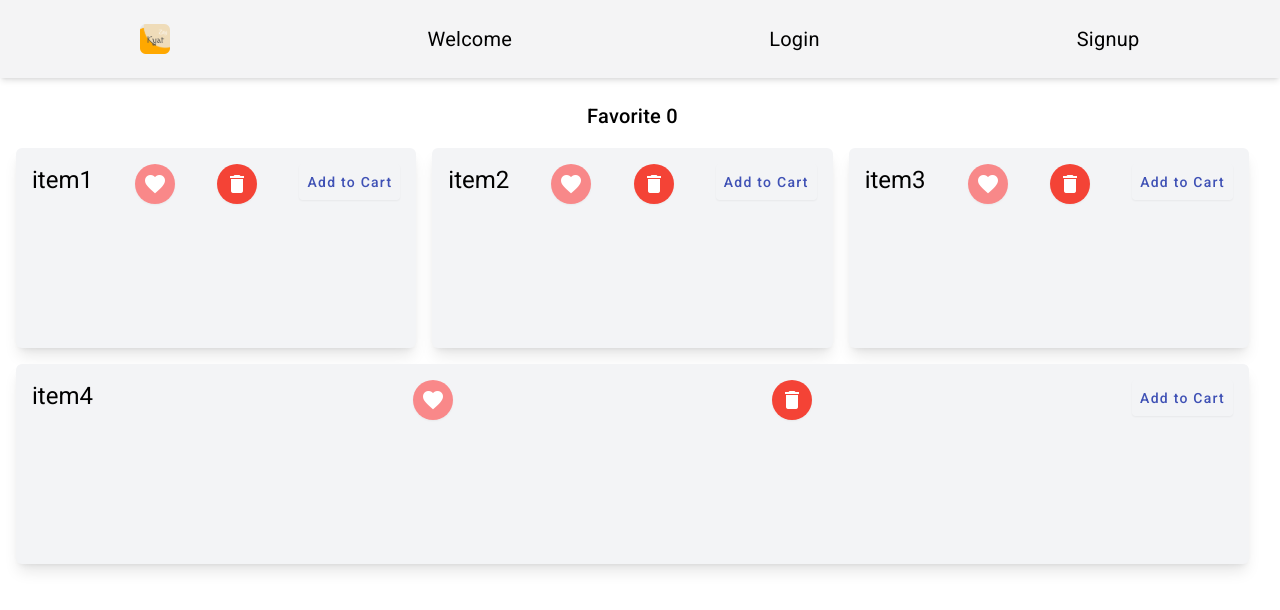
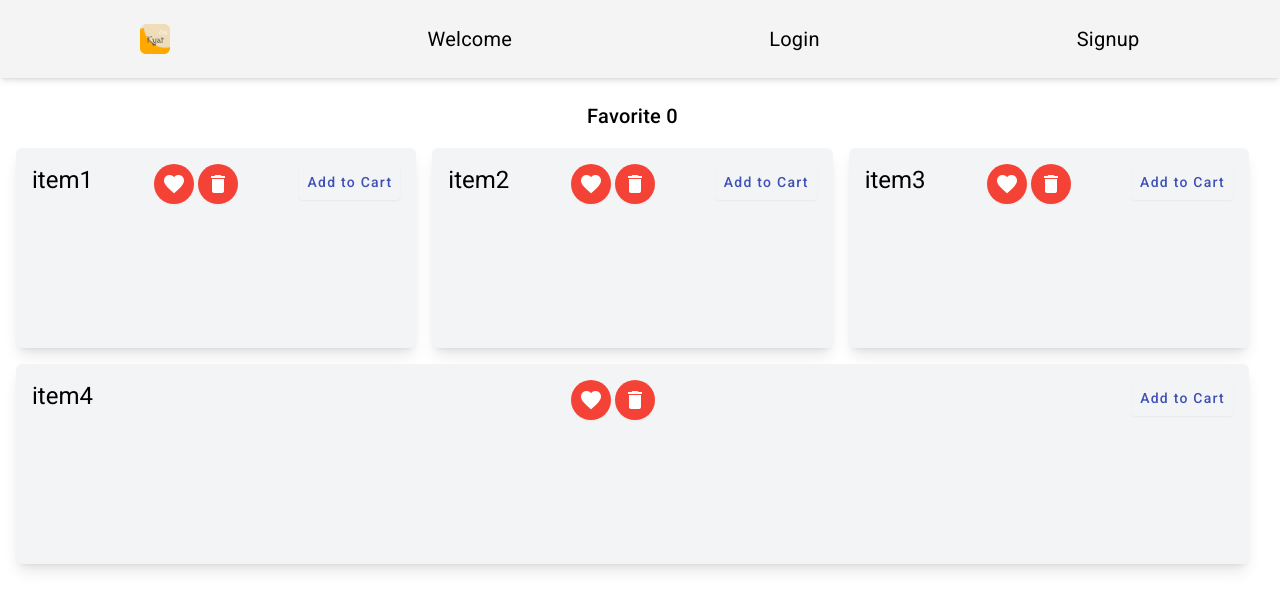
Before and after one commit to thanhtutzaw/kyatzay, an Angular app: page / in a window 1280 px wide. Shown: the top 610 px of the page. Built offline with nearby package versions, Linux system fonts and the light colour scheme.

Commit message:
update : heart

```diff
--- a/src/app/shop-cards/shop-cards.component.html
+++ b/src/app/shop-cards/shop-cards.component.html
@@ -4,9 +4,9 @@
     class="bg-gray-100 justify-between shadow-lg flex min-w-[300px] h-[200px] p-4 flex-[1_0_300px] rounded-md"
   >
     <h1>{{ item.title }}</h1>
+    <div class="flex flex-wrap gap-1">
       <button
         class="!shadow-sm"
-      [class]="item.favorite ? '!bg-[#ff000014]' : '!bg-[#ff000071]'"
         mat-mini-fab
         type="button"
         [color]="item.favorite ? 'transparent' : 'warn'"
@@ -26,13 +26,19 @@
       >
         <mat-icon>delete</mat-icon>
       </button>
+    </div>
     <button
       class="!shadow-sm"
       mat-button
       color="primary"
       type="button"
       (click)="
-        updateCart({ id: item.title, createdAt: 'd', title: item.title , price:item.price })
+        updateCart({
+          id: item.title,
+          createdAt: 'd',
+          title: item.title,
+          price: item.price
+        })
       "
     >
       Add to Cart
```
Lines whose indentation alone changed are shown as unchanged.
